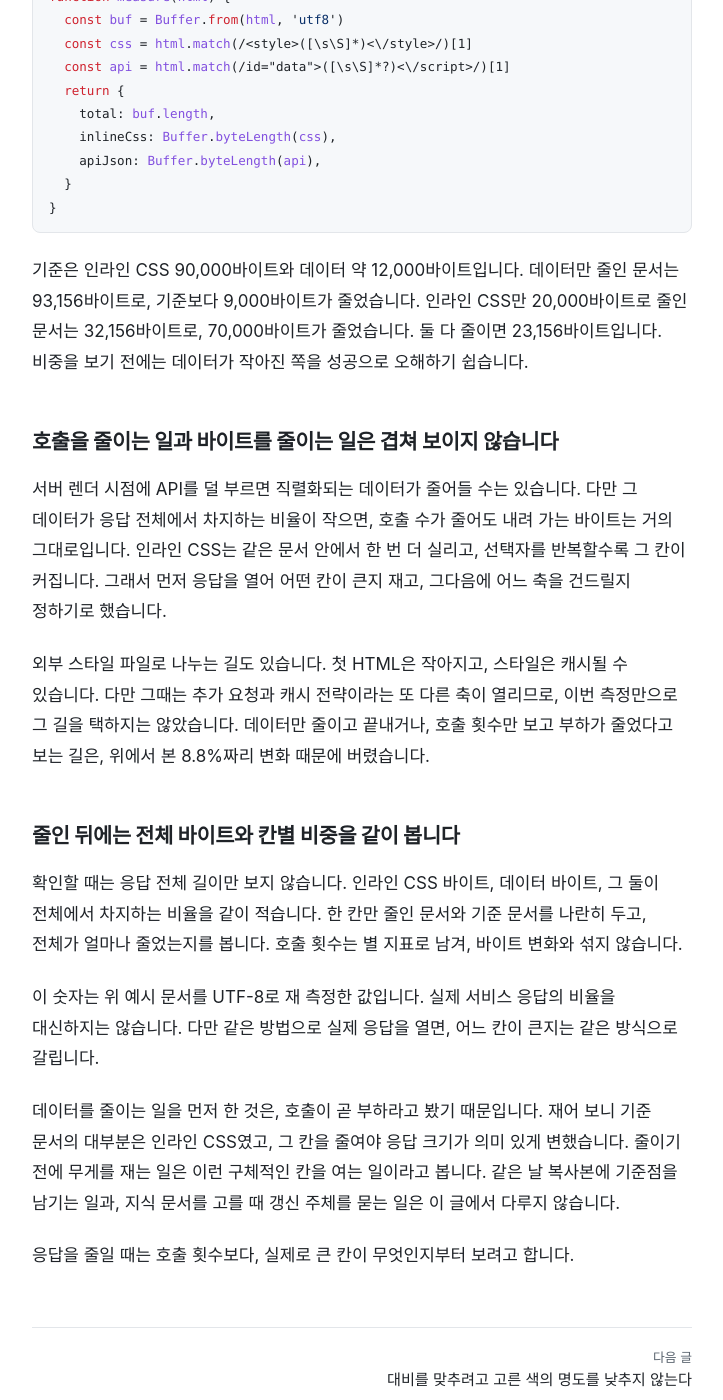
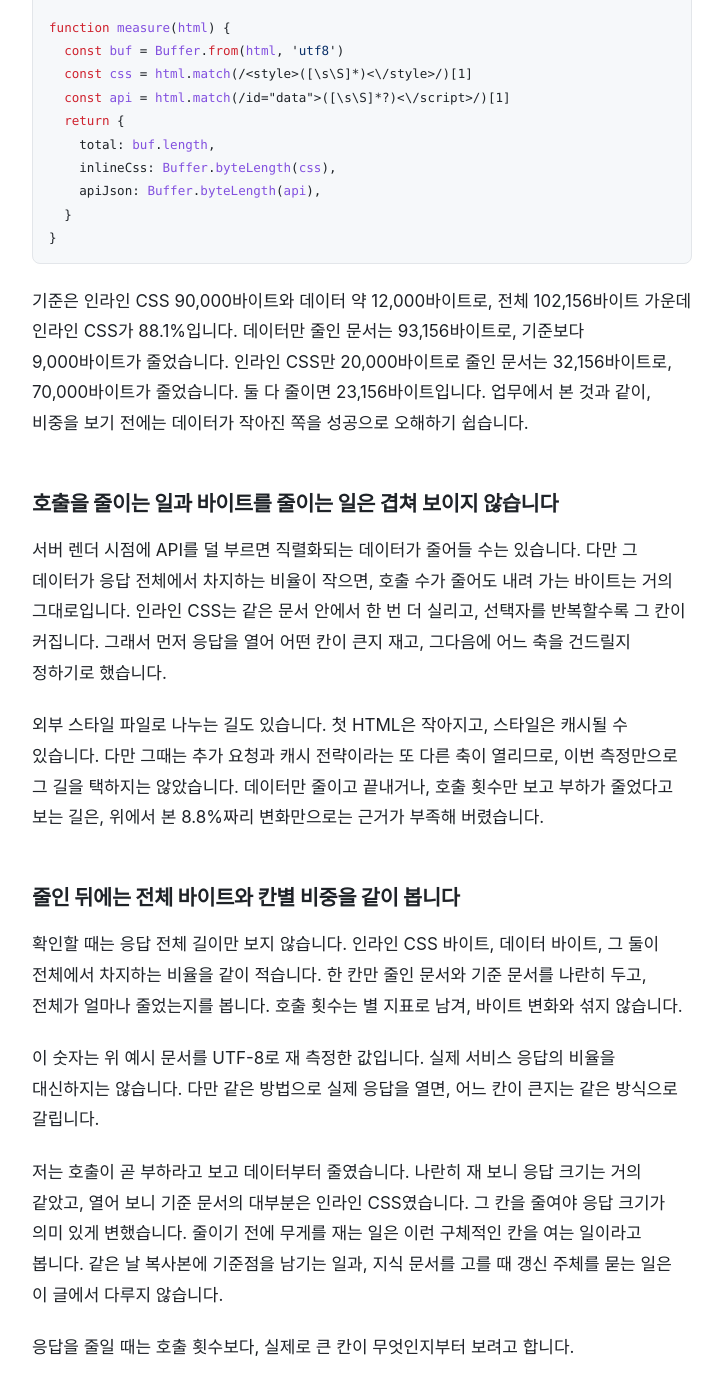
Before and after one commit to zeno0505/dev-articles, a Jekyll site: the page built from _posts/2026-10-20-reference-and-weight.md, in a window 1280 px wide and 1400 px high, scrolled down 961 px. Shown: the whole window, without its empty margins (278-1001 px from the left). Built offline with Jekyll 4.4.1, drawn with Linux system fonts in a browser that asks for light colours; some web fonts are replaced; some of the changed text lies outside the part shown.

Commit message:
visible posts: weave practical how-why-what from work records

````diff
--- a/_posts/2026-10-20-reference-and-weight.md
+++ b/_posts/2026-10-20-reference-and-weight.md
@@ -4,7 +4,7 @@ date: 2026-10-20
 categories: [일일 회고]
 ---
 
-서버가 내려 주는 HTML의 크기를 줄이려고, 먼저 문서 안에 넣는 데이터부터 줄여 봤습니다. 기준 문서는 102,156바이트였고 그 가운데 인라인 CSS가 90,000바이트로 88.1%였습니다. 데이터만 약 12,000바이트에서 약 3,000바이트로 줄여도 전체는 8.8%만 줄었고, 인라인 CSS를 20,000바이트로 줄이자 전체는 68.5%가 줄었습니다. 호출을 줄이는 일과 응답을 가볍게 하는 일은 다른 축이었습니다.
+상세 화면을 서버에서 그릴 때 내려 주는 문서를 가볍게 하려고, 먼저 그 시점에 나가는 API 호출을 줄이면 응답도 작아질 거라고 봤습니다. 호출을 줄인 페이지와 아직 줄이지 않은 페이지의 응답 크기를 나란히 재 보니 거의 같았습니다. 응답을 열어 보니 대부분이 인라인 스타일이었고, 그제야 어느 축을 건드려야 할지가 보였습니다. 같은 구조를 일반 예시로 다시 짜서 재면, 데이터 칸만 줄여서는 전체가 거의 그대로이고, 인라인 CSS 칸을 줄여야 크기가 의미 있게 변합니다.
 
 ## 같은 문서를 세 가지로 만들어 크기를 쟀습니다
 
@@ -36,13 +36,13 @@ function measure(html) {
 }
 ```
 
-기준은 인라인 CSS 90,000바이트와 데이터 약 12,000바이트입니다. 데이터만 줄인 문서는 93,156바이트로, 기준보다 9,000바이트가 줄었습니다. 인라인 CSS만 20,000바이트로 줄인 문서는 32,156바이트로, 70,000바이트가 줄었습니다. 둘 다 줄이면 23,156바이트입니다. 비중을 보기 전에는 데이터가 작아진 쪽을 성공으로 오해하기 쉽습니다.
+기준은 인라인 CSS 90,000바이트와 데이터 약 12,000바이트로, 전체 102,156바이트 가운데 인라인 CSS가 88.1%입니다. 데이터만 줄인 문서는 93,156바이트로, 기준보다 9,000바이트가 줄었습니다. 인라인 CSS만 20,000바이트로 줄인 문서는 32,156바이트로, 70,000바이트가 줄었습니다. 둘 다 줄이면 23,156바이트입니다. 업무에서 본 것과 같이, 비중을 보기 전에는 데이터가 작아진 쪽을 성공으로 오해하기 쉽습니다.
 
 ## 호출을 줄이는 일과 바이트를 줄이는 일은 겹쳐 보이지 않습니다
 
 서버 렌더 시점에 API를 덜 부르면 직렬화되는 데이터가 줄어들 수는 있습니다. 다만 그 데이터가 응답 전체에서 차지하는 비율이 작으면, 호출 수가 줄어도 내려 가는 바이트는 거의 그대로입니다. 인라인 CSS는 같은 문서 안에서 한 번 더 실리고, 선택자를 반복할수록 그 칸이 커집니다. 그래서 먼저 응답을 열어 어떤 칸이 큰지 재고, 그다음에 어느 축을 건드릴지 정하기로 했습니다.
 
-외부 스타일 파일로 나누는 길도 있습니다. 첫 HTML은 작아지고, 스타일은 캐시될 수 있습니다. 다만 그때는 추가 요청과 캐시 전략이라는 또 다른 축이 열리므로, 이번 측정만으로 그 길을 택하지는 않았습니다. 데이터만 줄이고 끝내거나, 호출 횟수만 보고 부하가 줄었다고 보는 길은, 위에서 본 8.8%짜리 변화 때문에 버렸습니다.
+외부 스타일 파일로 나누는 길도 있습니다. 첫 HTML은 작아지고, 스타일은 캐시될 수 있습니다. 다만 그때는 추가 요청과 캐시 전략이라는 또 다른 축이 열리므로, 이번 측정만으로 그 길을 택하지는 않았습니다. 데이터만 줄이고 끝내거나, 호출 횟수만 보고 부하가 줄었다고 보는 길은, 위에서 본 8.8%짜리 변화만으로는 근거가 부족해 버렸습니다.
 
 ## 줄인 뒤에는 전체 바이트와 칸별 비중을 같이 봅니다
 
@@ -50,6 +50,6 @@ function measure(html) {
 
 이 숫자는 위 예시 문서를 UTF-8로 재 측정한 값입니다. 실제 서비스 응답의 비율을 대신하지는 않습니다. 다만 같은 방법으로 실제 응답을 열면, 어느 칸이 큰지는 같은 방식으로 갈립니다.
 
-데이터를 줄이는 일을 먼저 한 것은, 호출이 곧 부하라고 봤기 때문입니다. 재어 보니 기준 문서의 대부분은 인라인 CSS였고, 그 칸을 줄여야 응답 크기가 의미 있게 변했습니다. 줄이기 전에 무게를 재는 일은 이런 구체적인 칸을 여는 일이라고 봅니다. 같은 날 복사본에 기준점을 남기는 일과, 지식 문서를 고를 때 갱신 주체를 묻는 일은 이 글에서 다루지 않습니다.
+저는 호출이 곧 부하라고 보고 데이터부터 줄였습니다. 나란히 재 보니 응답 크기는 거의 같았고, 열어 보니 기준 문서의 대부분은 인라인 CSS였습니다. 그 칸을 줄여야 응답 크기가 의미 있게 변했습니다. 줄이기 전에 무게를 재는 일은 이런 구체적인 칸을 여는 일이라고 봅니다. 같은 날 복사본에 기준점을 남기는 일과, 지식 문서를 고를 때 갱신 주체를 묻는 일은 이 글에서 다루지 않습니다.
 
 응답을 줄일 때는 호출 횟수보다, 실제로 큰 칸이 무엇인지부터 보려고 합니다.
````
Also changed, not shown: _posts/2026-10-27-fixed-or-changeable.md (+3 -3 lines), _posts/2026-11-04-mute-by-cause.md (+4 -4 lines), _posts/2026-11-05-prework-when-to-connect.md (+3 -3 lines), _posts/2026-11-10-close-with-record.md (+2 -2 lines), _posts/2026-11-13-remeasure-discarded-optimization.md (+2 -4 lines).
